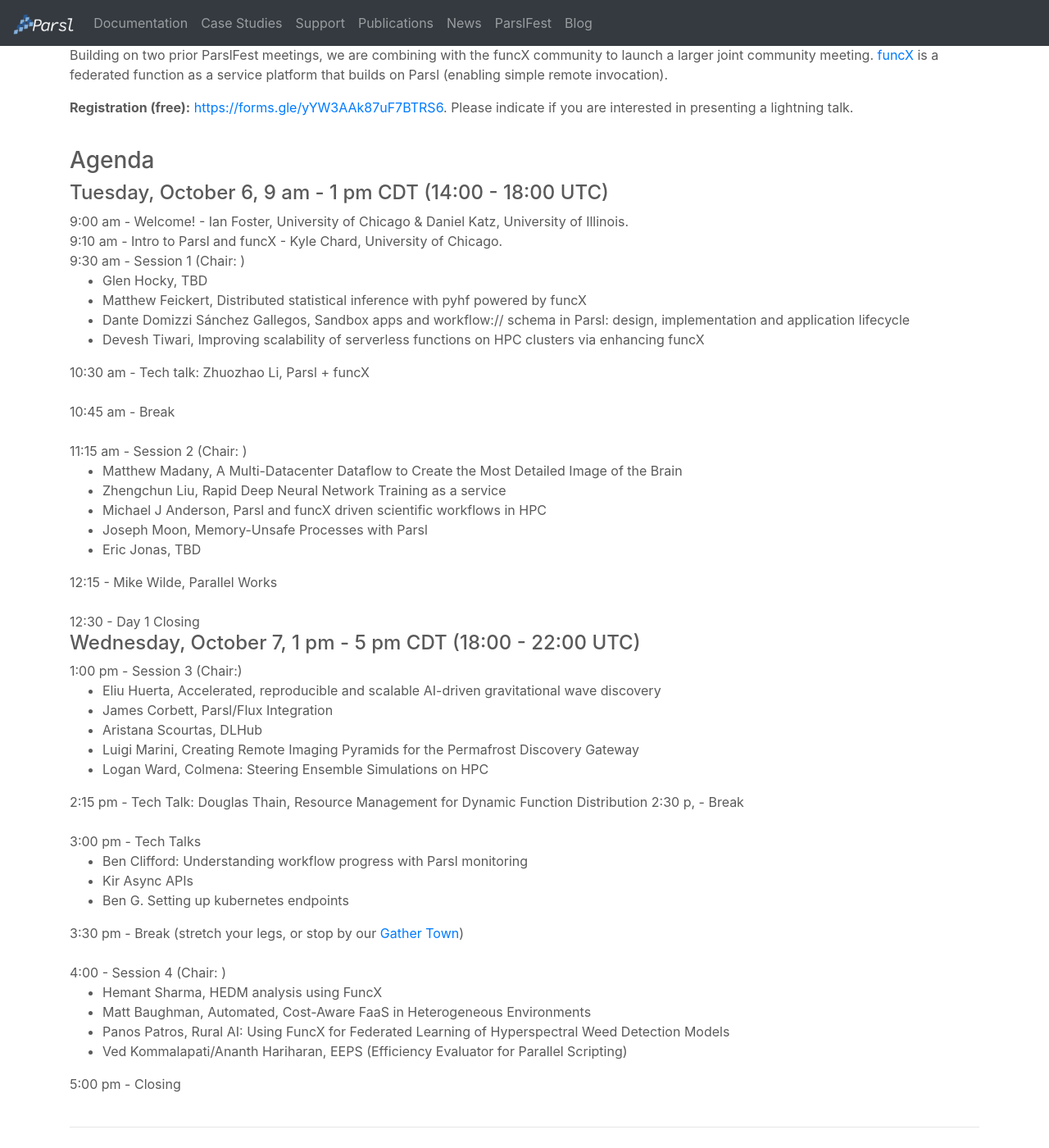
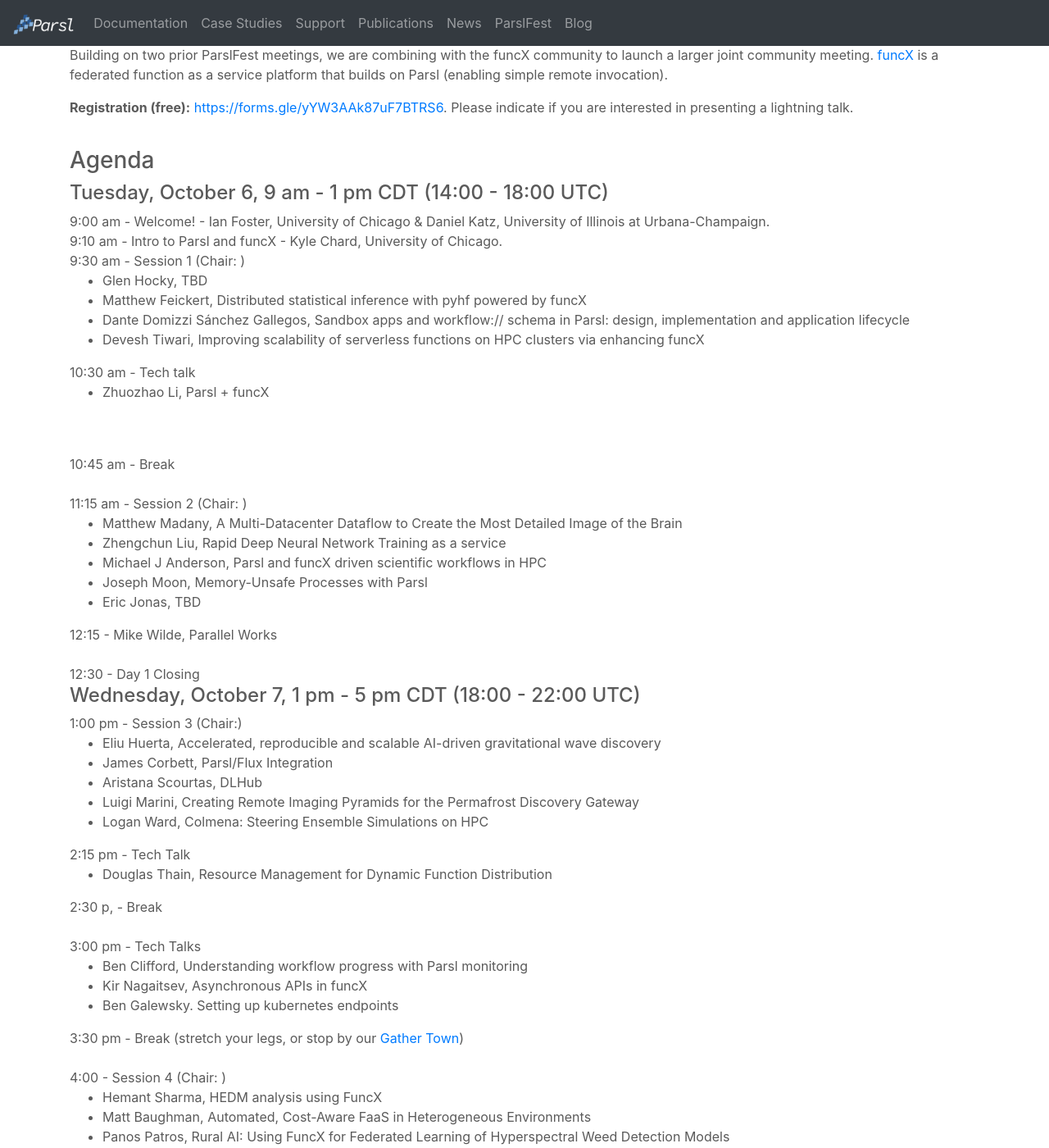
Before and after one commit to Parsl/parsl.github.io, a Jekyll site: the page built from parslfest2021.html, in a window 1280 px wide and 1400 px high, scrolled down 448 px. Shown: the whole window at 82% size. Built offline with Jekyll 4.4.1, drawn with Linux system fonts in a browser that asks for light colours.

Commit message:
Update parslfest2021.html

```diff
--- a/parslfest2021.html
+++ b/parslfest2021.html
@@ -36,7 +36,7 @@
 
       <h4>Tuesday, October 6, 9 am - 1 pm CDT (14:00 - 18:00 UTC)</h4>
 
-      9:00 am - Welcome! - Ian Foster, University of Chicago &amp; Daniel Katz, University of Illinois.  <br />
+      9:00 am - Welcome! - Ian Foster, University of Chicago &amp; Daniel Katz, University of Illinois at Urbana-Champaign.  <br />
       9:10 am - Intro to Parsl and funcX - Kyle Chard, University of Chicago.  <br />
 
       9:30 am - Session 1 (Chair: )
@@ -47,7 +47,10 @@
 		<li>Devesh Tiwari, Improving scalability of serverless functions on HPC clusters via enhancing funcX</li>
       </ul>
 
-      10:30 am - Tech talk: Zhuozhao Li, Parsl + funcX
+      10:30 am - Tech talk
+	  <ul>
+		<li>Zhuozhao Li, Parsl + funcX</li>
+	    </ul>
       <br /><br />
 
       10:45 am - Break  <br /><br />
@@ -78,15 +81,18 @@
 	<li>Logan Ward, Colmena: Steering Ensemble Simulations on HPC</li>
      </ul>
 
-      2:15 pm - Tech Talk: Douglas Thain, Resource Management for Dynamic Function Distribution
+      2:15 pm - Tech Talk
+	    <ul>
+		    <li>Douglas Thain, Resource Management for Dynamic Function Distribution</li>
+	    </ul>
 
       2:30 p, - Break  <br /><br />
 
       3:00 pm - Tech Talks
       <ul>
-    	<li>Ben Clifford: Understanding workflow progress with Parsl monitoring</li>
-	<li>Kir Async APIs </li>
-	<li>Ben G. Setting up kubernetes endpoints</li>
+    	<li>Ben Clifford, Understanding workflow progress with Parsl monitoring</li>
+	<li>Kir Nagaitsev, Asynchronous APIs in funcX</li>
+	<li>Ben Galewsky. Setting up kubernetes endpoints</li>
      </ul>
 
       3:30 pm - Break (stretch your legs, or stop by our <a href='https://gather.town/app/9yEo30dEPHXRioKu/parslfest'>Gather Town</a>)<br /><br />
```
